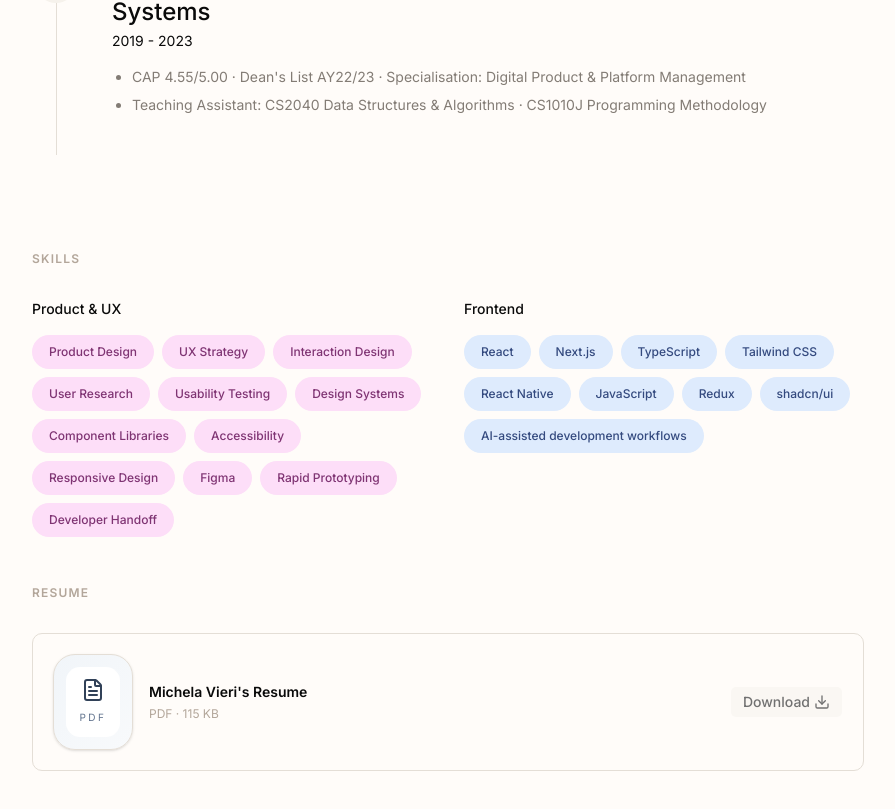
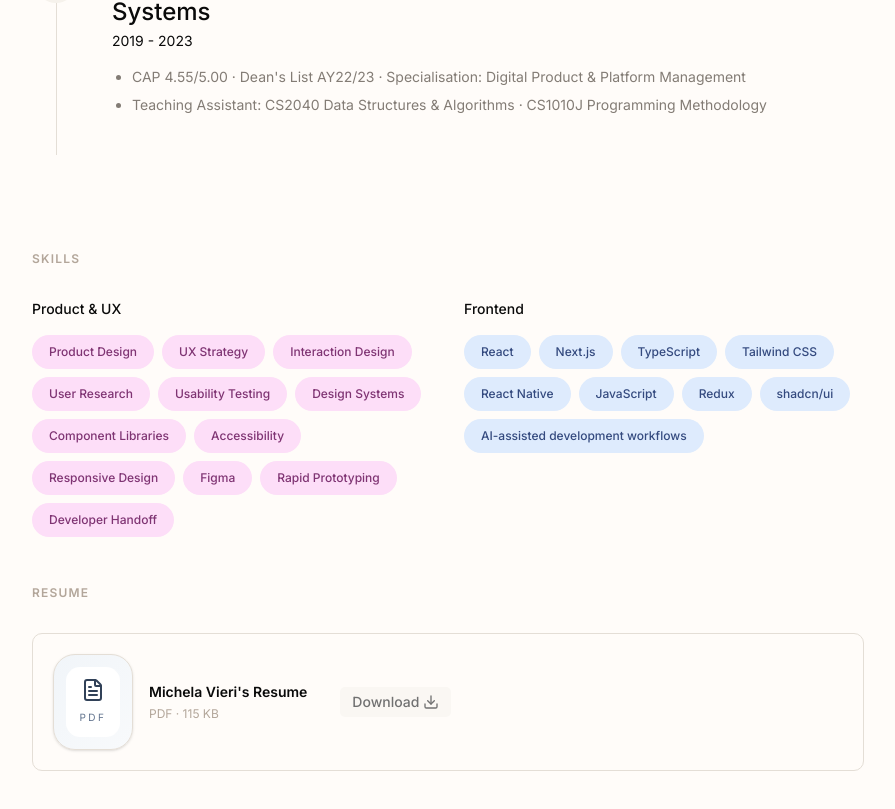
Before and after one commit to michelavieri/michela-portfolio-2026, a Next.js app: page / in a window 1280 px wide. Shown: the part 4019-4828 px from the top of the page, without its empty margins (320-1215 px from the left). Built offline with nearby package versions, Linux system fonts and the light colour scheme.

Commit message:
pretty: download button position for desktop

```diff
--- a/components/sections/ResumeSection.tsx
+++ b/components/sections/ResumeSection.tsx
@@ -27,7 +27,7 @@ export function ResumeSection() {
           </div>
 
           <div className="flex min-w-0 flex-1 flex-col gap-3">
-            <div className="flex flex-col gap-2 sm:flex-row sm:items-center sm:justify-between">
+            <div className="flex flex-col gap-2 md:gap-8 sm:flex-row sm:items-center">
               <div className="min-w-0">
                 <p className="text-sm font-semibold text-foreground">Michela Vieri's Resume</p>
                 <p className="text-xs text-muted-foreground mt-1">PDF · 115 KB</p>
```
